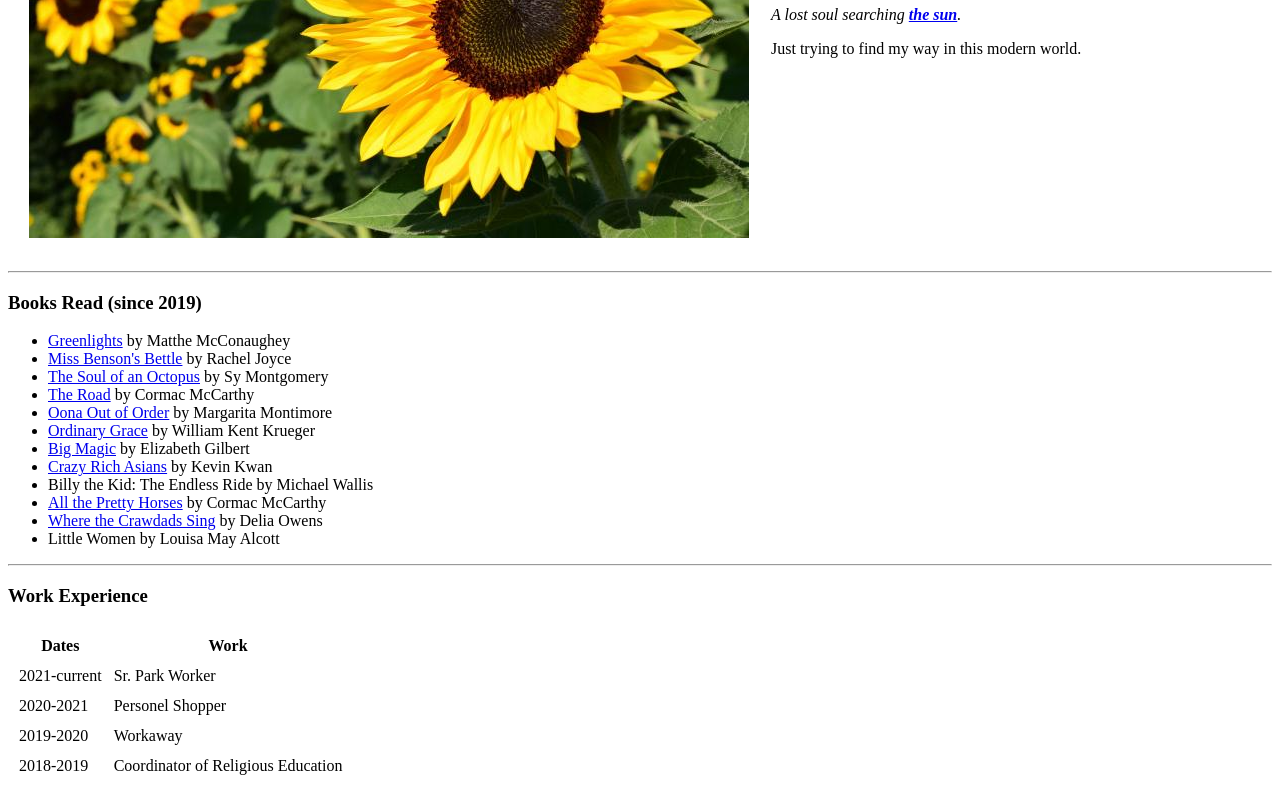
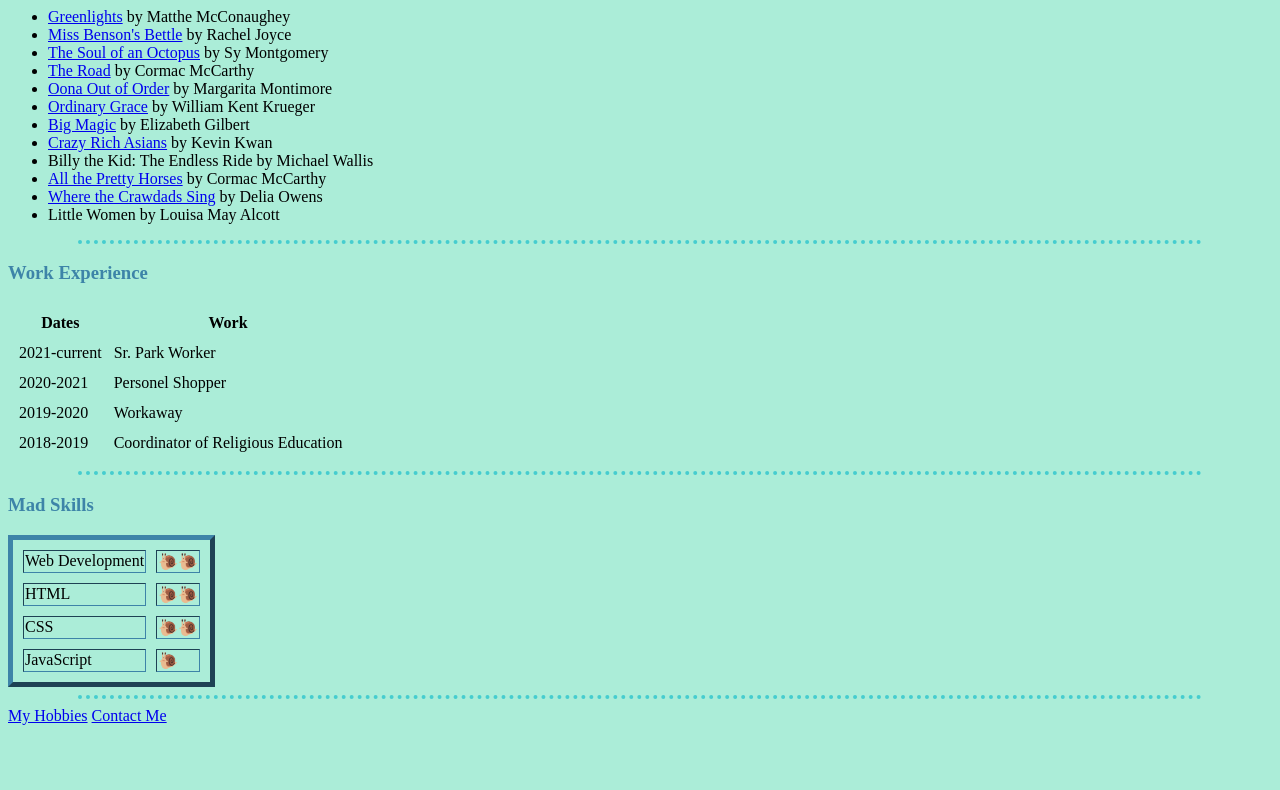
Before and after one commit to marc0pO10/cv, a plain HTML site: page index.html in a window 1280 px wide. Shown: the part 271-1061 px from the top of the page. After the commit the page ends 1004 px from the top, so only its background shows below. Drawn offline with Linux system fonts and the light colour scheme.

Commit message:
Whatever -_-

```diff
--- a/index.html
+++ b/index.html
@@ -4,7 +4,7 @@
 <head>
   <meta charset="utf-8">
   <title>🌻Marissa's Personal Site</title>
-  <link rel="stylesheet" href="/cv/styles.css" type="text">
+  <link rel="stylesheet" href="styles.css">
 </head>
 
 <body>
```
